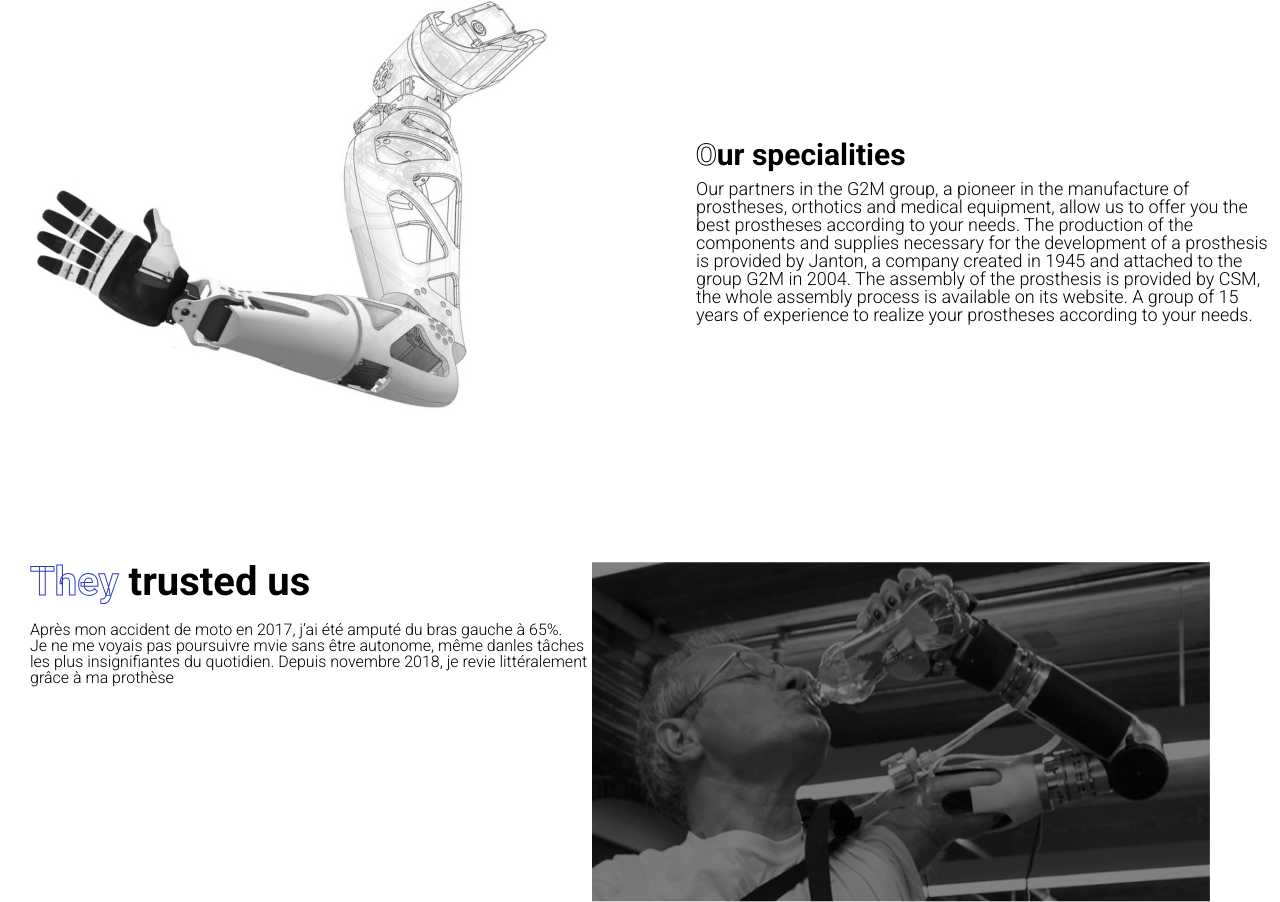
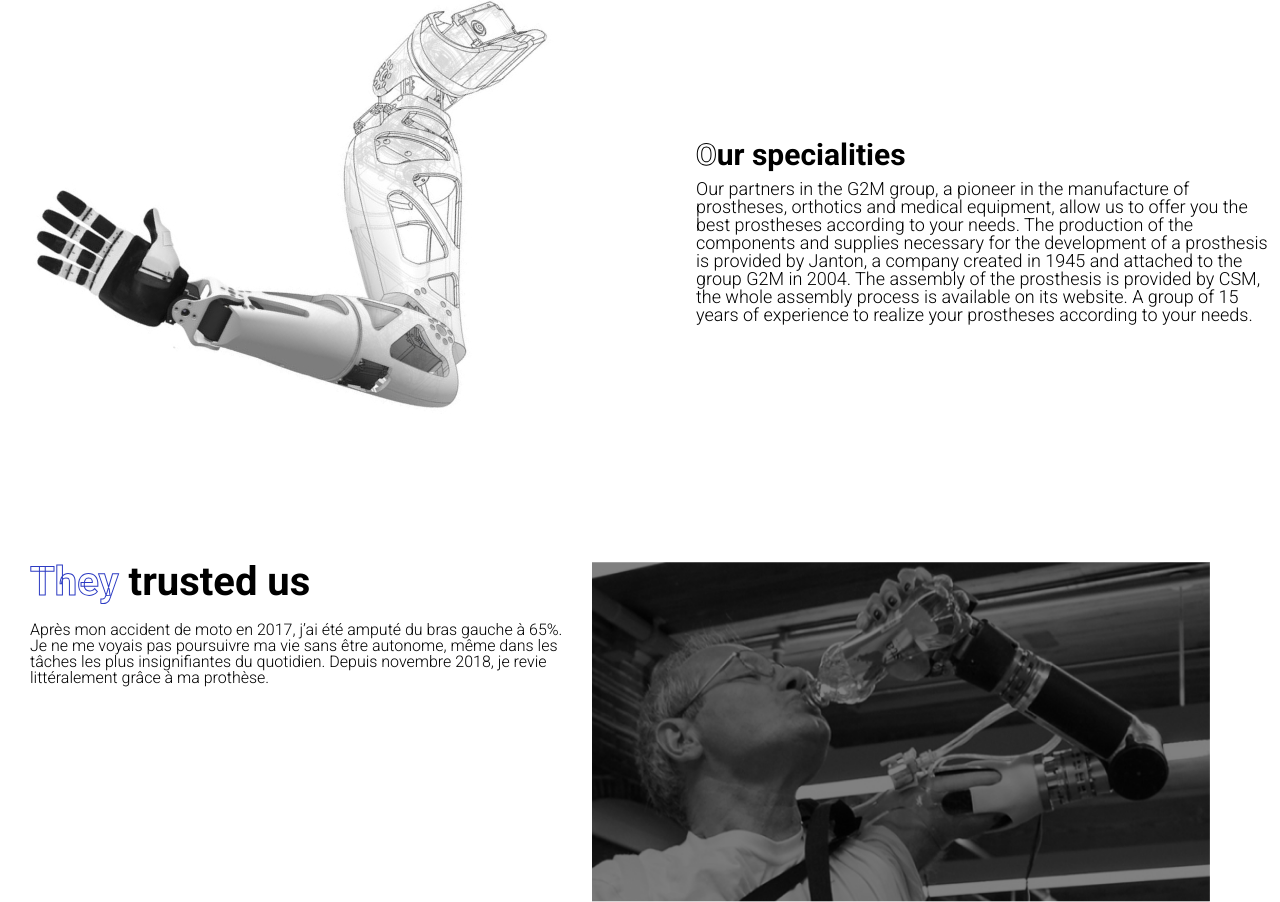
Before and after one commit to maximebarlet/prothex-website, a website: page src/index.html in a window 1280 px wide. Shown: the part 2979-3881 px from the top of the page. Drawn offline with Linux system fonts and the light colour scheme.

Commit message:
correction orthographe

```diff
--- a/src/index.html
+++ b/src/index.html
@@ -70,7 +70,7 @@
             <h2 class="title_temoignage"><span class="span_temoignage">They</span> trusted us</h2>
             <p>Après mon accident de moto en 2017, j’ai été amputé du bras gauche à 65%. </p>
             <p>
-            Je ne me voyais pas poursuivre mvie sans être autonome, même danles tâches les plus insignifiantes du quotidien. Depuis novembre 2018, je revie littéralement grâce à ma prothèse
+            Je ne me voyais pas poursuivre ma vie sans être autonome, même dans les tâches les plus insignifiantes du quotidien. Depuis novembre 2018, je revie littéralement grâce à ma prothèse.
             </p>
         </div>
             <img class="image_temoignage" src="./css/sdsdsd.png" alt="homme">
```
